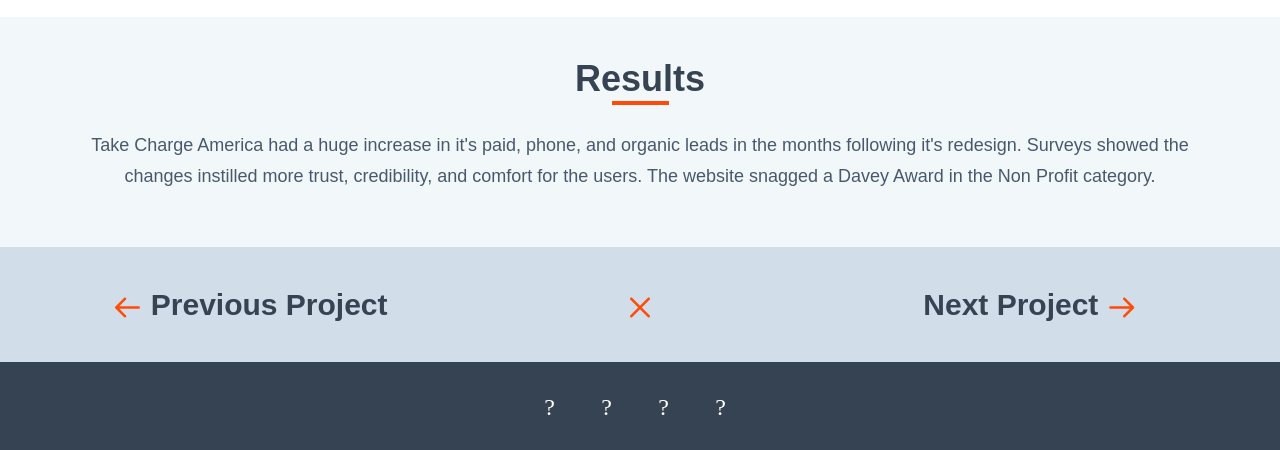
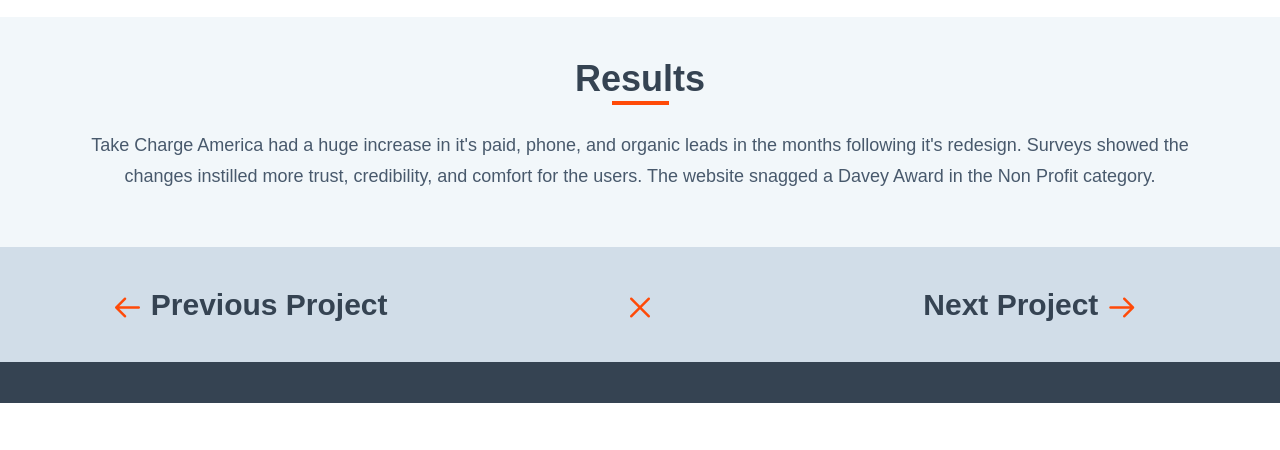
Before and after one commit to OceanSource/portfolio, a plain HTML site: page work.html in a window 1280 px wide. Shown: the part 1984-2434 px from the top of the page. After the commit the page ends 2387 px from the top, so only its background shows below. Drawn offline with Linux system fonts and the light colour scheme; files whose address does not match are found by name; a web font is replaced by a local one.

```diff
--- a/work.html
+++ b/work.html
@@ -38,7 +38,7 @@
                 <nav class="collapse navbar-collapse main-navbar logo-navbar navbar-right">
                     <div class="menu-container">
                         <ul class="nav navbar-nav" id="menu-main">
-                            <li class="menu-item"> <a href="index.html">About</a></li>
+                            <li class="menu-item"> <a href="http://crrl.info/dir">Blog</a></li>
                             <li class="menu-item"> <a href="work.html">Work</a></li>
                             <li class="menu-item"> <a href="contact.html">Contact</a></li>
                         </ul>
@@ -284,18 +284,6 @@
                     </div> -->
                             <div class="sidebar-widget">
                                 <ul class="unstyled inline social-icons social-simple social-lg">
-                                    <li>
-                                        <a class="fa fa-facebook" data-iconcolor="#3b5998" href="https://www.facebook.com/snazziest"> </a>
-                                    </li>
-                                    <li>
-                                        <a class="fa fa-linkedin" data-iconcolor="#00acee" href="https://www.linkedin.com/in/kaylinjordan" target="new"></a>
-                                    </li>
-                                    <li>
-                                        <a class="fa fa-behance" data-iconcolor="#3b9999" href="https://www.behance.net/kaylinjordan" target="new"></a>
-                                    </li>
-                                    <li>
-                                        <a class="fa fa-pinterest-p" data-iconcolor="#E45135" href="https://www.pinterest.com/kaylinjordan/" target="new"> </a>
-                                    </li>
                                     <!--  <li>
                                 <a class="fa fa-dribbble" data-iconcolor="#ea4c89" href="index.html">
                                 </a>
```
Also changed, not shown: contact.html (+1 -1 lines), index.html (+1 -1 lines).
